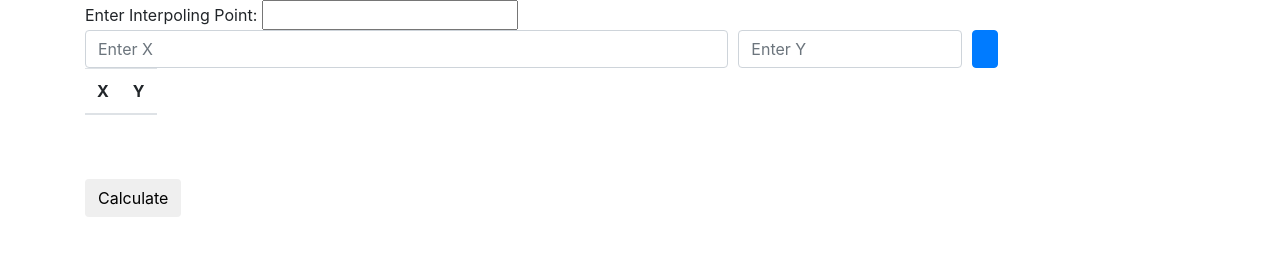
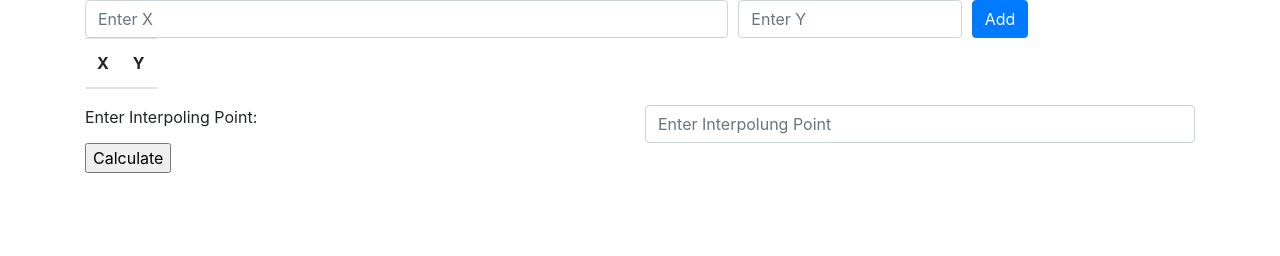
Before and after one commit to morsevii/morsevii.github.io, a plain HTML site: page index.htm in a window 1280 px wide. Drawn offline with nearby package versions, Linux system fonts and the light colour scheme.

Commit message:
Update index.htm

```diff
--- a/index.htm
+++ b/index.htm
@@ -1,4 +1,4 @@
-<!DOCTYPE html>
+<!DOCTYPE html>
 <html>
 <head>
 <title>L.I.P.</title>
@@ -16,10 +16,6 @@
 <div class="col-md-12">
 <form>
 
-Enter Interpoling Point: <input type="text" id="txtIP" />
-<br />
-
-
 <div class="form-row">
   <div class="col-7">
     <input type="text" class="form-control" placeholder="Enter X" id="txtX">
@@ -28,7 +24,7 @@ Enter Interpoling Point: <input type="text" id="txtIP" />
     <input type="text" class="form-control" placeholder="Enter Y" id="txtY">
   </div>
   <div class="col">
-    <input type="button" class="btn btn-primary" id="btnAdd" >
+    <input type="button" class="btn btn-primary" id="btnAdd" value="Add" >
   </div>
 </div>
 
@@ -42,9 +38,16 @@ Enter Interpoling Point: <input type="text" id="txtIP" />
 <tbody></tbody>
 </table>
 
-<br />
-<br />
-<input type="button" class="btn btn-submit" value="Calculate" id="btnGo" />
+<div class="form-row">
+ <div class="col">Enter Interpoling Point:&nbsp;
+ </div>
+ <div class="col">
+  <input type="text" class="form-control" placeholder="Enter Interpolung Point" id="txtIP">
+ </div>
+</div>
+
+<input type="button" value="Calculate" id="btnGo" />
+
 </form>
 <script language="javascript" src="main.js"></script>
 </div>
```
